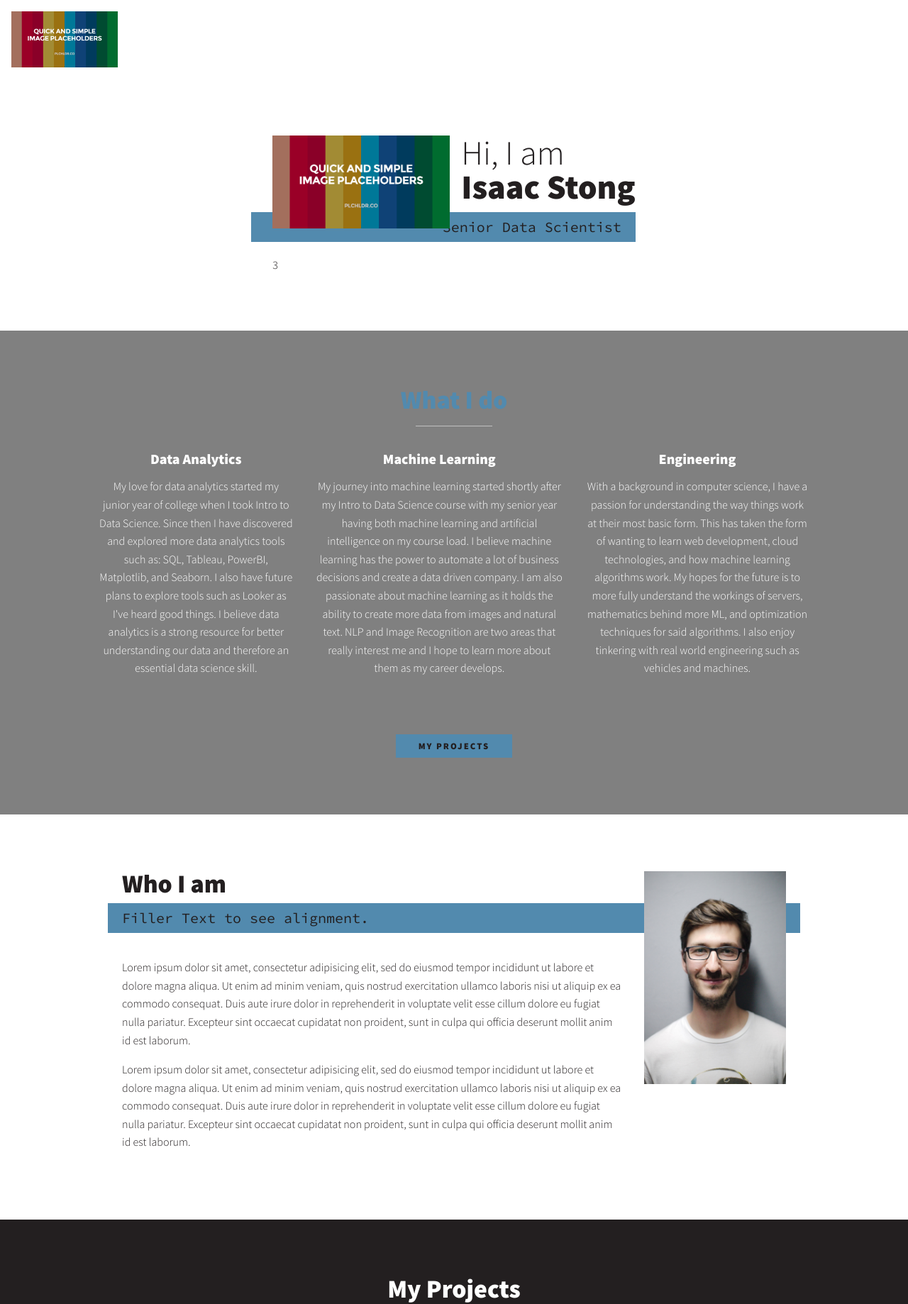
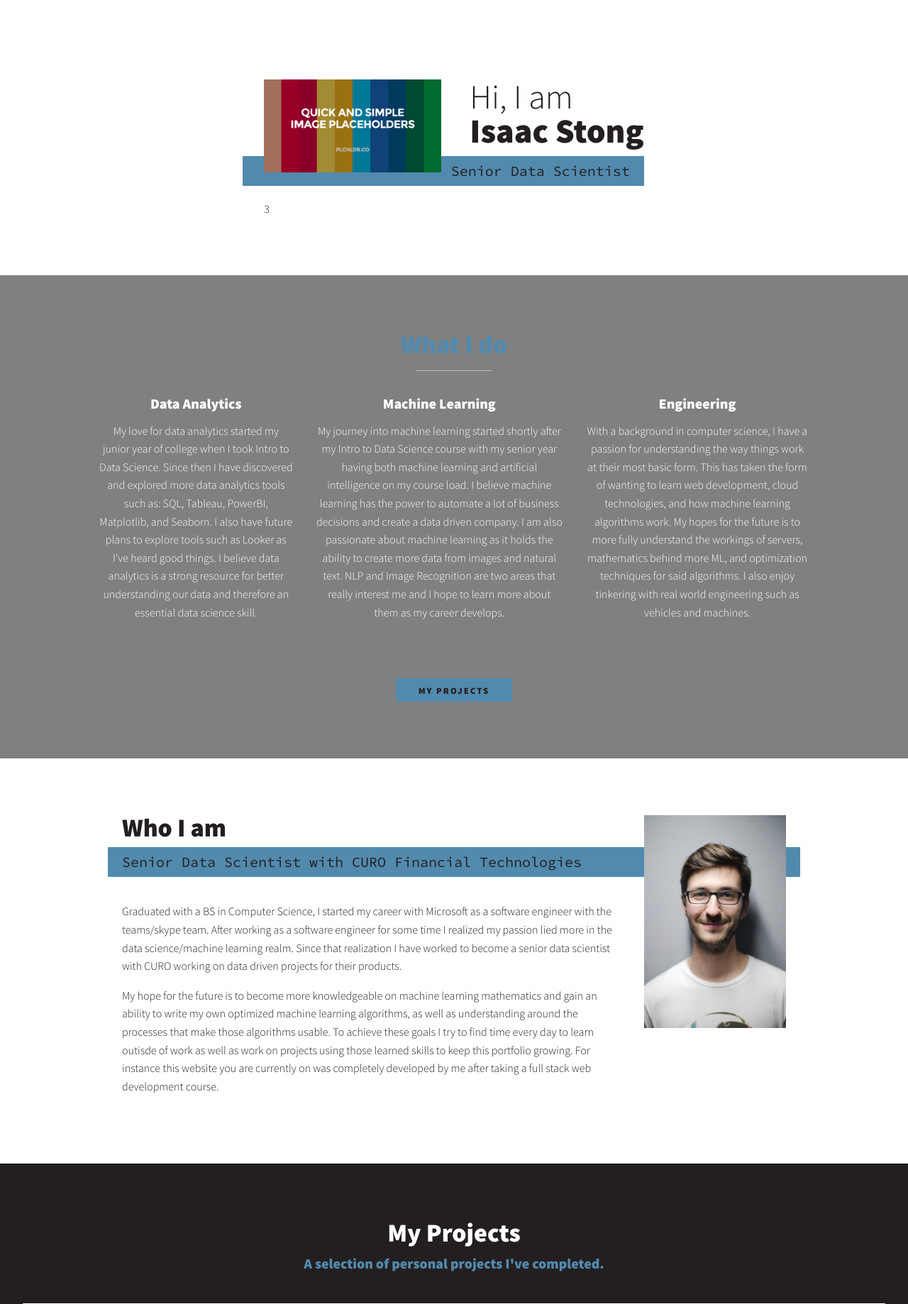
Before and after one commit to IsaacStong/DataSciencePortfolio, a Flask app: page / in a window 1280 px wide. Shown: the top 1838 px of the page at 71% size. Run offline with Flask 2, Linux system fonts and the light colour scheme; some libraries are stand-ins or nearby versions.

Commit message:
Final Lorem Ipsum and CSS
final lorem ipsum redone and small CSS changes to fix some image alignment problems.

```diff
--- a/static/CSS/master.css
+++ b/static/CSS/master.css
@@ -222,7 +222,7 @@ header {
     display: grid;
     width: min-content;
     margin: 0 auto;
-    grid-column-gap: 1em;
+    grid-column-gap: 2.5em;
     grid-template-areas:
     "img title"
     "img subtitle";
--- a/templates/index.html
+++ b/templates/index.html
@@ -17,10 +17,6 @@
   <body>
     <!-- Header -->
     <header>
-
-      <div class="logo">
-        <img src="../static/Images/placeholder.png" alt="">
-      </div>
 
       <!--
       <button class="nav-toggle" aria-label="toggle navigation">
@@ -75,11 +71,11 @@
       <!-- About Me Section -->
       <section class="about-me" id="about">
         <h2 class="section__title section__title--about">Who I am</h2>
-        <p class="section__subtitle section__subtitle--about">Filler Text to see alignment.</p>
+        <p class="section__subtitle section__subtitle--about">Senior Data Scientist with CURO Financial Technologies</p>
 
         <div class="about-me__body">
-          <p>Lorem ipsum dolor sit amet, consectetur adipisicing elit, sed do eiusmod tempor incididunt ut labore et dolore magna aliqua. Ut enim ad minim veniam, quis nostrud exercitation ullamco laboris nisi ut aliquip ex ea commodo consequat. Duis aute irure dolor in reprehenderit in voluptate velit esse cillum dolore eu fugiat nulla pariatur. Excepteur sint occaecat cupidatat non proident, sunt in culpa qui officia deserunt mollit anim id est laborum.</p>
-          <p>Lorem ipsum dolor sit amet, consectetur adipisicing elit, sed do eiusmod tempor incididunt ut labore et dolore magna aliqua. Ut enim ad minim veniam, quis nostrud exercitation ullamco laboris nisi ut aliquip ex ea commodo consequat. Duis aute irure dolor in reprehenderit in voluptate velit esse cillum dolore eu fugiat nulla pariatur. Excepteur sint occaecat cupidatat non proident, sunt in culpa qui officia deserunt mollit anim id est laborum.</p>
+          <p>Graduated with a BS in Computer Science, I started my career with Microsoft as a software engineer with the teams/skype team. After working as a software engineer for some time I realized my passion lied more in the data science/machine learning realm. Since that realization I have worked to become a senior data scientist with CURO working on data driven projects for their products.</p>
+          <p>My hope for the future is to become more knowledgeable on machine learning mathematics and gain an ability to write my own optimized machine learning algorithms, as well as understanding around the processes that make those algorithms usable. To achieve these goals I try to find time every day to learn outisde of work as well as work on projects using those learned skills to keep this portfolio growing. For instance this website you are currently on was completely developed by me after taking a full stack web development course.</p>
         </div>
         <img src="../static/Images/guy.jpg" alt="" class="about-me__img">
       </section>
```
